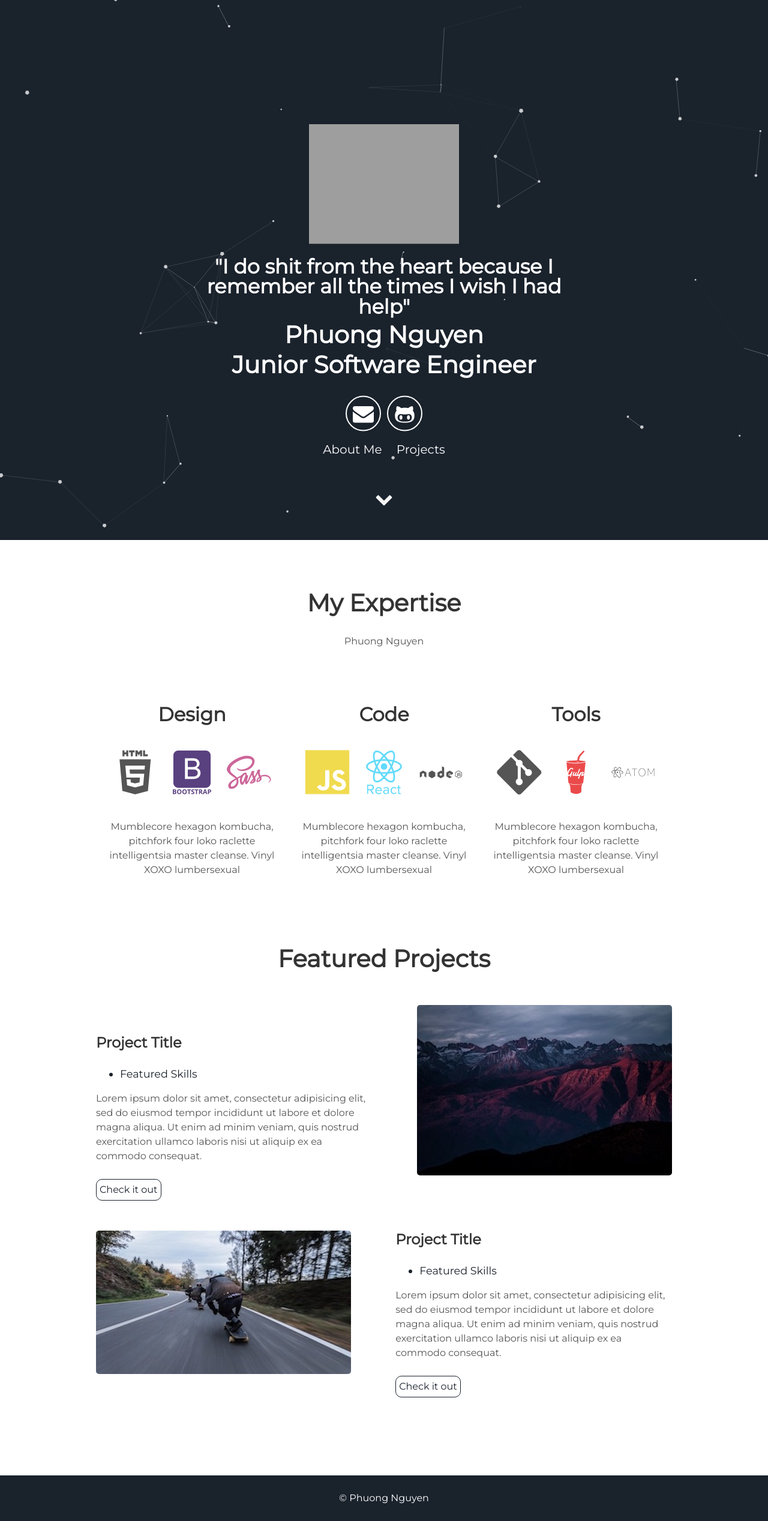
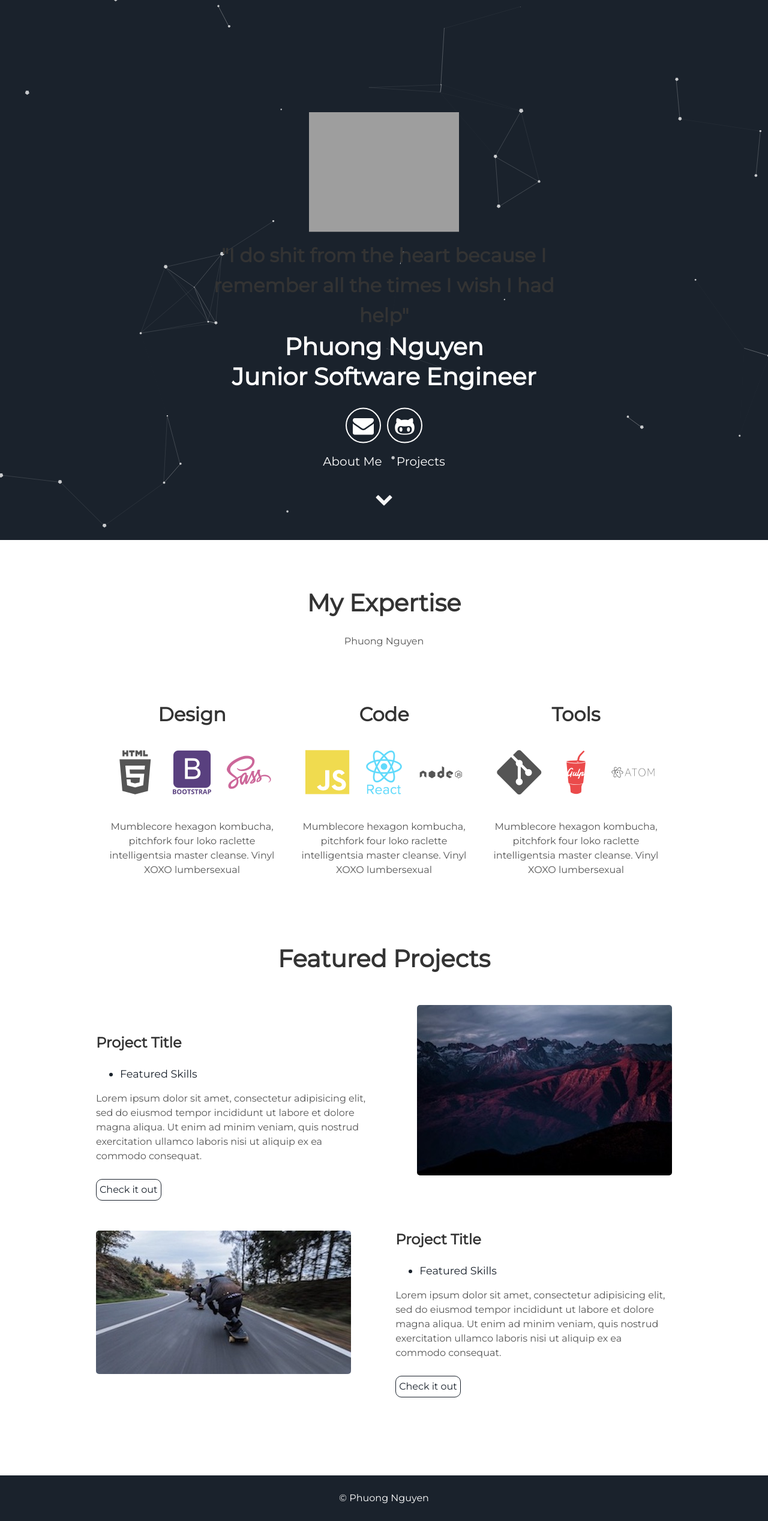
Before and after one commit to phuongnguyen0610/phuongnguyen0610.github.io, a Jekyll site: the page built from index.html, in a window 1280 px wide. Shown: the whole page at 60% size. Built offline with Jekyll 4.4.1, drawn with Linux system fonts in a browser that asks for light colours; grey boxes are pictures that could not be loaded.

Commit message:
Update header.html

```diff
--- a/_includes/header.html
+++ b/_includes/header.html
@@ -5,7 +5,7 @@
         <div class="images-center">
           <img alt="Phuong" src="/assets/img/hangphuong.png" width="250px" height="200px"/>
         </div>
-        <small class="site-description" style="font-size: smaller;">"I do shit from the heart because I remember all the times I wish I had help"</small>
+        <small class="link">"I do shit from the heart because I remember all the times I wish I had help"</small>
         <span class="site-description">Phuong Nguyen</span>
         <span class="site-description">{{site.user_title}}</span>
       </h1>
```
